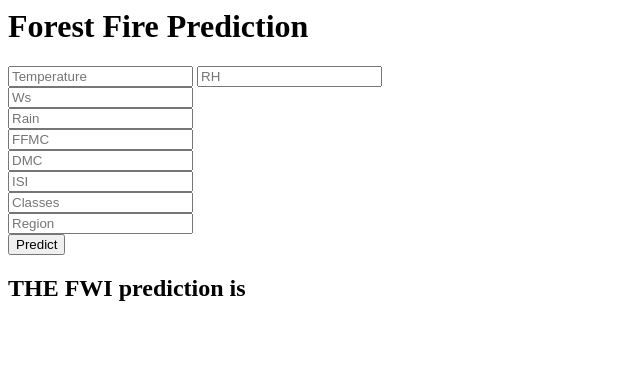
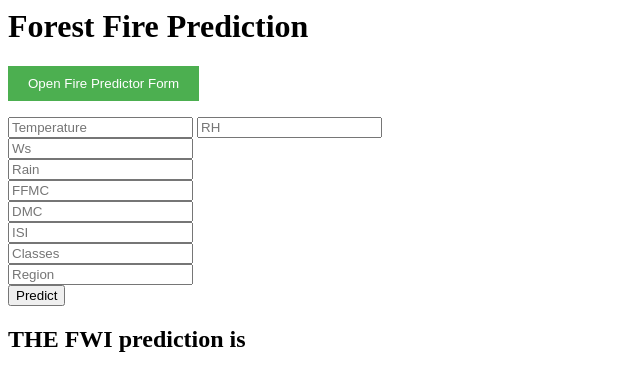
Before and after one commit to gaurav25bm/Algerian-Forest-Fire-Predictor, a Flask app: page /predictdata in a window 1280 px wide. Shown: the top 391 px of the page, without its empty margins (0-640 px from the left). Run offline with Flask 3, Linux system fonts and the light colour scheme; parts of the project's set-up code (start-up, migrations or seed data) failed here and were passed over.

Commit message:
Added navigation button to home page

```diff
--- a/templates/home.html
+++ b/templates/home.html
@@ -2,6 +2,12 @@
 <body>
     <div class="login">
         <h1>Forest Fire Prediction</h1>
+
+        <p><a href="/predictdata" style="text-decoration: none;">
+        <button type="button" style="background-color: #4CAF50; color: white; padding: 10px 20px; border: none; cursor: pointer;">
+            Open Fire Predictor Form
+        </button>
+        </a></p>
 
         <form action="{{ url_for('predict_datapoint') }}" method="post">
             <input type="text" name="Temperature" placeholder="Temperature" required="required" />
```
